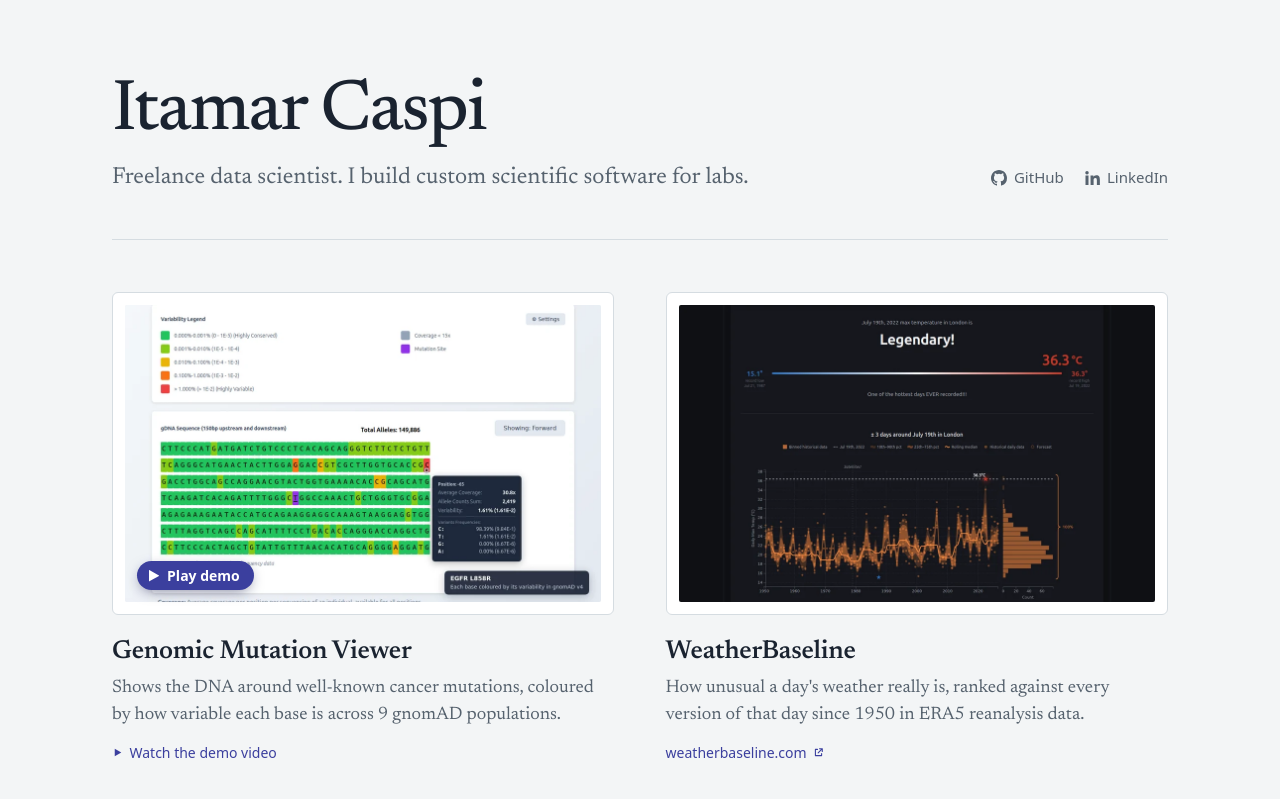
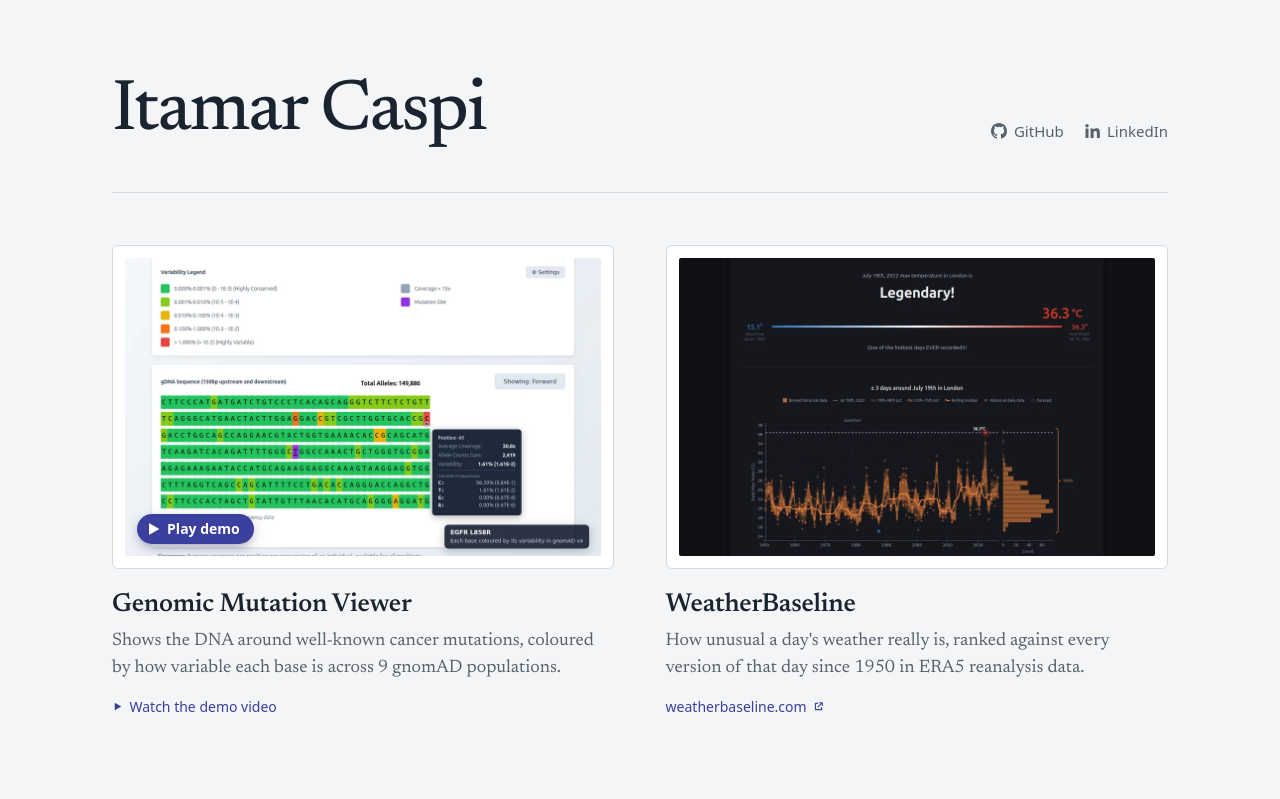
Before and after one commit to theitush/theitush.github.io, a plain HTML site: page index.html in a window 1280 px wide. Shown: the top 799 px of the page. Drawn offline with Linux system fonts and the light colour scheme.

Commit message:
portfolio: drop the tagline from the header and the meta descriptions
Ita: drop "Freelance data scientist. I build custom scientific software for labs."
The meta and og descriptions keep the list of projects. Refs lead-machine#189

Co-Authored-By: Claude Opus 5.5 <noreply@anthropic.com>

```diff
--- a/index.html
+++ b/index.html
@@ -4,7 +4,7 @@
   <meta charset="utf-8">
   <meta name="viewport" content="width=device-width, initial-scale=1">
   <title>Itamar Caspi | Scientific software for labs</title>
-  <meta name="description" content="Freelance data scientist. I build custom scientific software for labs. A genomic mutation viewer, a weather history site, a tree of life, a manager for AI coding agents, a complex function explorer, a journaling app and an NGS pipeline.">
+  <meta name="description" content="A genomic mutation viewer, a weather history site, a tree of life, a manager for AI coding agents, a complex function explorer, a journaling app and an NGS pipeline.">
   <link rel="canonical" href="https://theitush.github.io/">
   <meta name="color-scheme" content="light dark">
   <meta name="theme-color" content="#f3f5f6" media="(prefers-color-scheme: light)">
@@ -13,7 +13,7 @@
   <meta property="og:type" content="website">
   <meta property="og:url" content="https://theitush.github.io/">
   <meta property="og:title" content="Itamar Caspi">
-  <meta property="og:description" content="Freelance data scientist. I build custom scientific software for labs.">
+  <meta property="og:description" content="A genomic mutation viewer, a weather history site, a tree of life, a manager for AI coding agents, a complex function explorer, a journaling app and an NGS pipeline.">
   <meta property="og:image" content="https://theitush.github.io/media/og.png">
   <meta property="og:image:width" content="1200">
   <meta property="og:image:height" content="630">
@@ -28,7 +28,6 @@
   <header class="masthead">
     <div class="masthead-text">
       <h1>Itamar Caspi</h1>
-      <p class="tagline">Freelance data scientist. I build custom scientific software for labs.</p>
     </div>
     <nav class="elsewhere" aria-label="Elsewhere">
       <a href="https://github.com/theitush" target="_blank" rel="noopener"><svg viewBox="0 0 16 16" width="16" height="16" aria-hidden="true" focusable="false"><path fill="currentColor" d="M8 0C3.58 0 0 3.58 0 8c0 3.54 2.29 6.53 5.47 7.59.4.07.55-.17.55-.38 0-.19-.01-.82-.01-1.49-2.01.37-2.53-.49-2.69-.94-.09-.23-.48-.94-.82-1.13-.28-.15-.68-.52-.01-.53.63-.01 1.08.58 1.23.82.72 1.21 1.87.87 2.33.66.07-.52.28-.87.51-1.07-1.78-.2-3.64-.89-3.64-3.95 0-.87.31-1.59.82-2.15-.08-.2-.36-1.02.08-2.12 0 0 .67-.21 2.2.82a7.6 7.6 0 0 1 4 0c1.53-1.04 2.2-.82 2.2-.82.44 1.1.16 1.92.08 2.12.51.56.82 1.27.82 2.15 0 3.07-1.87 3.75-3.65 3.95.29.25.54.73.54 1.48 0 1.07-.01 1.93-.01 2.2 0 .21.15.46.55.38A8.01 8.01 0 0 0 16 8c0-4.42-3.58-8-8-8z"/></svg><span>GitHub</span></a>
--- a/style.css
+++ b/style.css
@@ -90,14 +90,6 @@ a { color: inherit; }
   letter-spacing: -0.025em;
 }
 
-.tagline {
-  margin: 0.9rem 0 0;
-  max-width: 46rem;
-  text-wrap: balance;
-  font-size: clamp(1.1875rem, 2.2vw, 1.4375rem);
-  line-height: 1.4;
-  color: var(--muted);
-}
 
 .elsewhere {
   display: flex;
```
